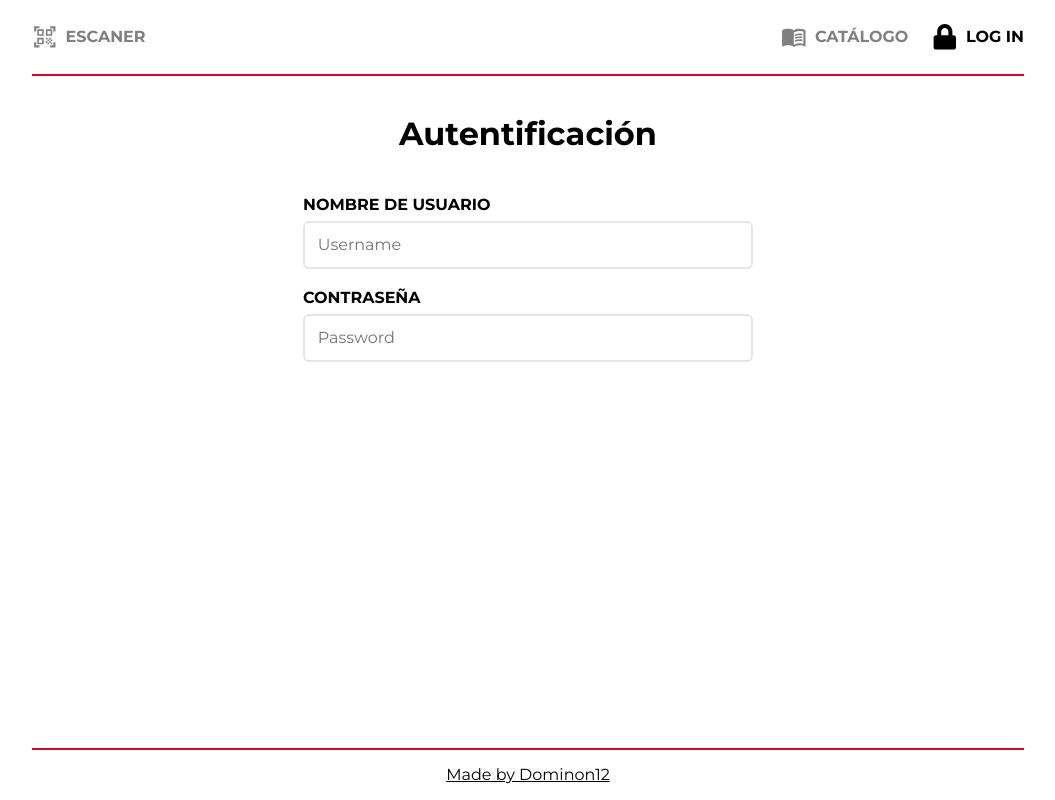
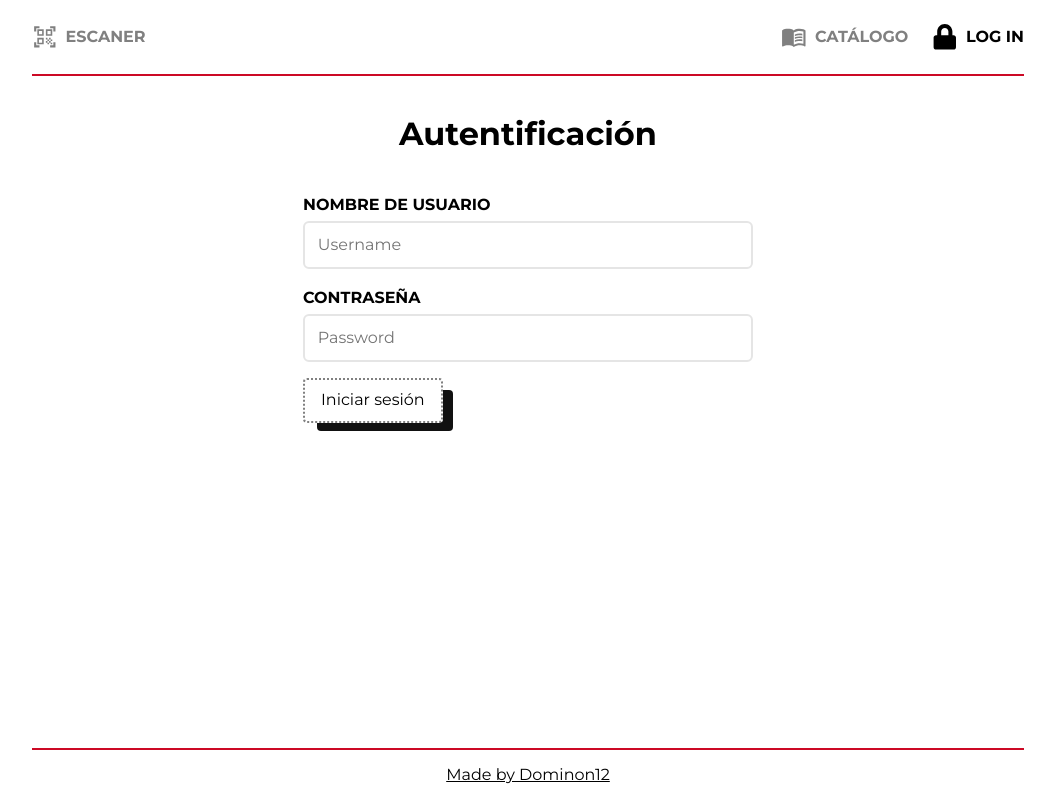
Before and after one commit to dominon12/store-helper, a Next.js app: page /login in a window 1280 px wide. Shown: the whole page, without its empty margins (112-1167 px from the left). Built offline with nearby package versions, Linux system fonts and the light colour scheme.

Commit message:
add button

```diff
--- /dev/null
+++ b/components/Button.tsx
@@ -0,0 +1,42 @@
+import { FC } from "react";
+import styled from "styled-components";
+
+const StyledButton = styled.button`
+  cursor: pointer;
+  position: relative;
+  border: 2px dotted var(--color-gray);
+  border-radius: 4px;
+  background-color: white;
+  padding: 0.7rem 1rem;
+
+  ::after {
+    content: "";
+    position: absolute;
+    z-index: -1;
+    top: -2px;
+    left: 0;
+    width: 100%;
+    height: 100%;
+    background-color: #111;
+    border-radius: 4px;
+    display: block;
+    transform: translate(12px, 12px);
+    transition: transform var(--transition-off) ease-out;
+  }
+
+  :hover,
+  :focus {
+    ::after {
+      transform: translate(0, 0);
+      transition: transform var(--transition-on) ease-out;
+    }
+  }
+`;
+
+interface Props {}
+
+const Button: FC<Props> = (props) => {
+  return <StyledButton>{props.children}</StyledButton>;
+};
+
+export default Button;
--- a/components/LoginForm.tsx
+++ b/components/LoginForm.tsx
@@ -2,6 +2,7 @@ import { FC, FormEvent, useState } from "react";
 import styled from "styled-components";
 
 import { FormData } from "../types/system-types";
+import Button from "./Button";
 import Input from "./Input";
 
 const Form = styled.form`
@@ -65,6 +66,7 @@ const LoginForm: FC = () => {
           maxLengthValidator: 15,
         }}
       />
+      <Button>Iniciar sesión</Button>
     </Form>
   );
 };
```
